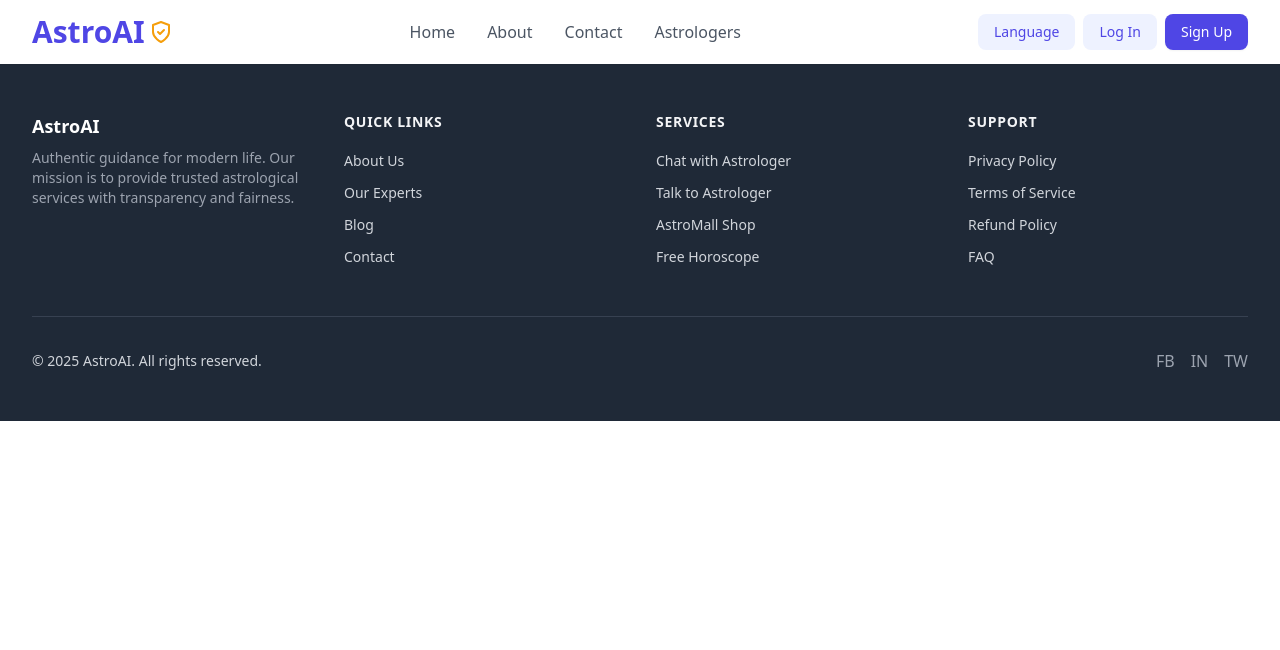
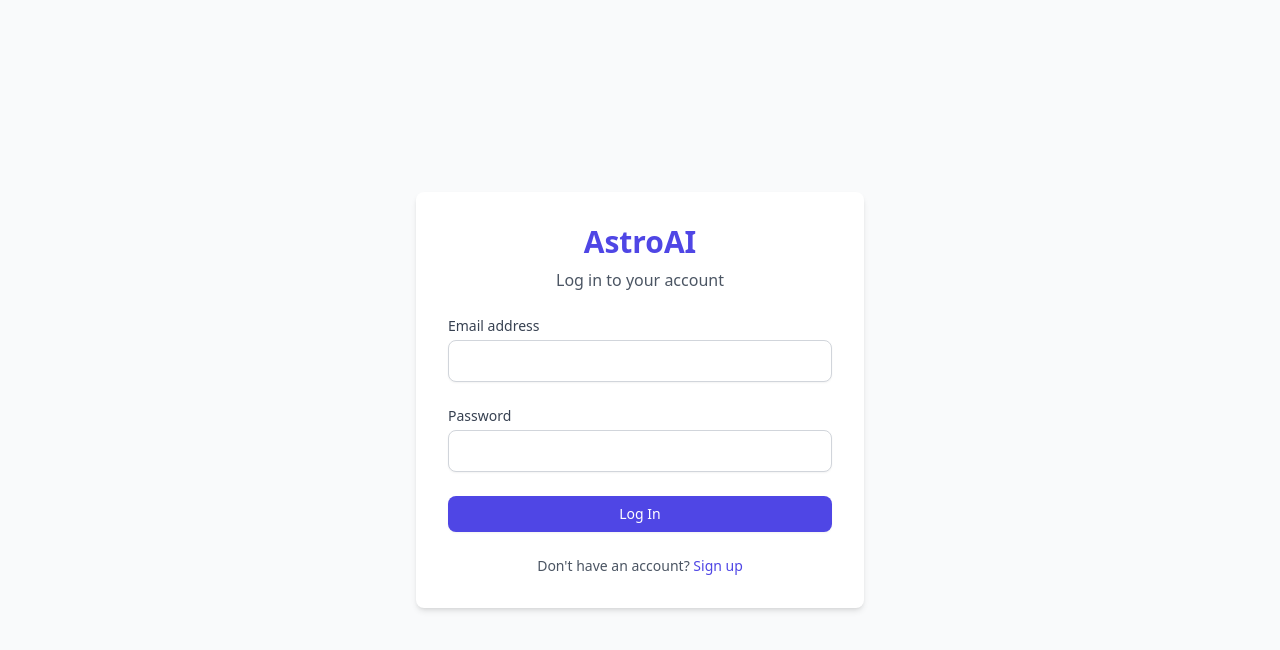
Before and after one commit to coderj001/AstraSakhi, a React (Create React App) app: page /login in a window 1280 px wide. Shown: the top 650 px of the page. Built offline with nearby package versions, Linux system fonts and the light colour scheme.

Commit message:
feat: added login and signup

```diff
--- a/src/App.js
+++ b/src/App.js
@@ -1,11 +1,13 @@
-import React, { useState } from 'react';
-import { Routes, Route } from 'react-router-dom';
+import React from 'react';
+import { Routes, Route, useLocation } from 'react-router-dom';
 import Header from './components/Header.js';
 import Footer from './components/Footer';
 import Home from './pages/Home';
 import About from './pages/About';
 import Contact from './pages/Contact';
 import Astrologers from './pages/Astrologers';
+import Login from './pages/Login';
+import Signup from './pages/Signup';
 
 import { IntlProvider } from 'react-intl';
 import enMessages from './lang/en.json';
@@ -16,12 +18,12 @@ const messages = {
   es: esMessages,
 };
 
-/**
- * Main App Component
- * This is the root component that renders all other components.
- */
-export default function App() {
-  const [language, setLanguage] = useState(navigator.language.split(/[-_]/)[0]);
+function App() {
+  const location = useLocation();
+  const showHeaderFooter = !['/login', '/signup'].includes(location.pathname);
+  const [language, setLanguage] = React.useState(
+    navigator.language.split(/[-_]/)[0],
+  );
 
   return (
     <IntlProvider
@@ -29,15 +31,19 @@ export default function App() {
       messages={messages[language] || messages.en}
     >
       <div className="font-sans antialiased text-gray-900 bg-white">
-        <Header setLanguage={setLanguage} />
+        {showHeaderFooter && <Header setLanguage={setLanguage} />}
         <Routes>
           <Route path="/" element={<Home />} />
           <Route path="/about" element={<About />} />
           <Route path="/contact" element={<Contact />} />
           <Route path="/astrologers" element={<Astrologers />} />
+          <Route path="/login" element={<Login />} />
+          <Route path="/signup" element={<Signup />} />
         </Routes>
-        <Footer />
+        {showHeaderFooter && <Footer />}
       </div>
     </IntlProvider>
   );
 }
+
+export default App;
--- a/src/components/Header.js
+++ b/src/components/Header.js
@@ -62,12 +62,18 @@ export default function Header({ setLanguage }) {
             >
               <FormattedMessage id="language.switcher" />
             </button>
-            <button className="px-4 py-2 text-sm font-medium text-indigo-600 bg-indigo-50 rounded-lg hover:bg-indigo-100">
+            <Link
+              to="/login"
+              className="px-4 py-2 text-sm font-medium text-indigo-600 bg-indigo-50 rounded-lg hover:bg-indigo-100"
+            >
               Log In
-            </button>
-            <button className="px-4 py-2 text-sm font-medium text-white bg-indigo-600 rounded-lg hover:bg-indigo-700 shadow-sm">
+            </Link>
+            <Link
+              to="/signup"
+              className="px-4 py-2 text-sm font-medium text-white bg-indigo-600 rounded-lg hover:bg-indigo-700 shadow-sm"
+            >
               Sign Up
-            </button>
+            </Link>
           </div>
 
           {/* Mobile Menu Button */}
@@ -147,12 +153,18 @@ export default function Header({ setLanguage }) {
             >
               <FormattedMessage id="language.switcher" />
             </button>
-            <button className="w-full px-4 py-2 text-sm font-medium text-indigo-600 bg-indigo-50 rounded-lg hover:bg-indigo-100">
+            <Link
+              to="/login"
+              className="w-full px-4 py-2 text-sm font-medium text-indigo-600 bg-indigo-50 rounded-lg hover:bg-indigo-100 text-center"
+            >
               Log In
-            </button>
-            <button className="w-full px-4 py-2 text-sm font-medium text-white bg-indigo-600 rounded-lg hover:bg-indigo-700 shadow-sm">
+            </Link>
+            <Link
+              to="/signup"
+              className="w-full px-4 py-2 text-sm font-medium text-white bg-indigo-600 rounded-lg hover:bg-indigo-700 shadow-sm text-center"
+            >
               Sign Up
-            </button>
+            </Link>
           </div>
         </div>
       )}
--- a/src/lang/en.json
+++ b/src/lang/en.json
@@ -4,5 +4,18 @@
   "nav.about": "About",
   "nav.contact": "Contact",
   "nav.astrologers": "Astrologers",
-  "language.switcher": "Language"
+  "language.switcher": "Language",
+  "login.title": "Log in to your account",
+  "login.email": "Email address",
+  "login.password": "Password",
+  "login.submit": "Log In",
+  "login.noAccount": "Don't have an account?",
+  "login.signupLink": "Sign up",
+  "signup.title": "Create a new account",
+  "signup.name": "Full name",
+  "signup.email": "Email address",
+  "signup.password": "Password",
+  "signup.submit": "Sign Up",
+  "signup.haveAccount": "Already have an account?",
+  "signup.loginLink": "Log in"
 }
--- a/src/lang/es.json
+++ b/src/lang/es.json
@@ -4,5 +4,18 @@
   "nav.about": "Sobre nosotros",
   "nav.contact": "Contacto",
   "nav.astrologers": "Astrólogos",
-  "language.switcher": "Idioma"
+  "language.switcher": "Idioma",
+  "login.title": "Inicia sesión en tu cuenta",
+  "login.email": "Correo electrónico",
+  "login.password": "Contraseña",
+  "login.submit": "Iniciar sesión",
+  "login.noAccount": "¿No tienes una cuenta?",
+  "login.signupLink": "Regístrate",
+  "signup.title": "Crea una nueva cuenta",
+  "signup.name": "Nombre completo",
+  "signup.email": "Correo electrónico",
+  "signup.password": "Contraseña",
+  "signup.submit": "Registrarse",
+  "signup.haveAccount": "¿Ya tienes una cuenta?",
+  "signup.loginLink": "Iniciar sesión"
 }
--- /dev/null
+++ b/src/pages/Login.js
@@ -0,0 +1,71 @@
+import React from 'react';
+import { Link } from 'react-router-dom';
+import { FormattedMessage } from 'react-intl';
+
+export default function Login() {
+  return (
+    <div className="flex items-center justify-center min-h-screen bg-gray-50">
+      <div className="w-full max-w-md p-8 space-y-6 bg-white rounded-lg shadow-md">
+        <div className="text-center">
+          <h2 className="text-3xl font-bold text-indigo-600">
+            <FormattedMessage id="app.title" />
+          </h2>
+          <p className="mt-2 text-gray-600">
+            <FormattedMessage id="login.title" />
+          </p>
+        </div>
+        <form className="space-y-6">
+          <div>
+            <label
+              htmlFor="email"
+              className="block text-sm font-medium text-gray-700"
+            >
+              <FormattedMessage id="login.email" />
+            </label>
+            <input
+              id="email"
+              name="email"
+              type="email"
+              autoComplete="email"
+              required
+              className="w-full px-3 py-2 mt-1 border border-gray-300 rounded-lg shadow-sm focus:ring-indigo-500 focus:border-indigo-500"
+            />
+          </div>
+          <div>
+            <label
+              htmlFor="password"
+              className="block text-sm font-medium text-gray-700"
+            >
+              <FormattedMessage id="login.password" />
+            </label>
+            <input
+              id="password"
+              name="password"
+              type="password"
+              autoComplete="current-password"
+              required
+              className="w-full px-3 py-2 mt-1 border border-gray-300 rounded-lg shadow-sm focus:ring-indigo-500 focus:border-indigo-500"
+            />
+          </div>
+          <div>
+            <button
+              type="submit"
+              className="w-full px-4 py-2 text-sm font-medium text-white bg-indigo-600 rounded-lg hover:bg-indigo-700 shadow-sm"
+            >
+              <FormattedMessage id="login.submit" />
+            </button>
+          </div>
+        </form>
+        <p className="text-sm text-center text-gray-600">
+          <FormattedMessage id="login.noAccount" />{' '}
+          <Link
+            to="/signup"
+            className="font-medium text-indigo-600 hover:text-indigo-500"
+          >
+            <FormattedMessage id="login.signupLink" />
+          </Link>
+        </p>
+      </div>
+    </div>
+  );
+}
--- /dev/null
+++ b/src/pages/Signup.js
@@ -0,0 +1,87 @@
+import React from 'react';
+import { Link } from 'react-router-dom';
+import { FormattedMessage } from 'react-intl';
+
+export default function Signup() {
+  return (
+    <div className="flex items-center justify-center min-h-screen bg-gray-50">
+      <div className="w-full max-w-md p-8 space-y-6 bg-white rounded-lg shadow-md">
+        <div className="text-center">
+          <h2 className="text-3xl font-bold text-indigo-600">
+            <FormattedMessage id="app.title" />
+          </h2>
+          <p className="mt-2 text-gray-600">
+            <FormattedMessage id="signup.title" />
+          </p>
+        </div>
+        <form className="space-y-6">
+          <div>
+            <label
+              htmlFor="name"
+              className="block text-sm font-medium text-gray-700"
+            >
+              <FormattedMessage id="signup.name" />
+            </label>
+            <input
+              id="name"
+              name="name"
+              type="text"
+              autoComplete="name"
+              required
+              className="w-full px-3 py-2 mt-1 border border-gray-300 rounded-lg shadow-sm focus:ring-indigo-500 focus:border-indigo-500"
+            />
+          </div>
+          <div>
+            <label
+              htmlFor="email"
+              className="block text-sm font-medium text-gray-700"
+            >
+              <FormattedMessage id="signup.email" />
+            </label>
+            <input
+              id="email"
+              name="email"
+              type="email"
+              autoComplete="email"
+              required
+              className="w-full px-3 py-2 mt-1 border border-gray-300 rounded-lg shadow-sm focus:ring-indigo-500 focus:border-indigo-500"
+            />
+          </div>
+          <div>
+            <label
+              htmlFor="password"
+              className="block text-sm font-medium text-gray-700"
+            >
+              <FormattedMessage id="signup.password" />
+            </label>
+            <input
+              id="password"
+              name="password"
+              type="password"
+              autoComplete="new-password"
+              required
+              className="w-full px-3 py-2 mt-1 border border-gray-300 rounded-lg shadow-sm focus:ring-indigo-500 focus:border-indigo-500"
+            />
+          </div>
+          <div>
+            <button
+              type="submit"
+              className="w-full px-4 py-2 text-sm font-medium text-white bg-indigo-600 rounded-lg hover:bg-indigo-700 shadow-sm"
+            >
+              <FormattedMessage id="signup.submit" />
+            </button>
+          </div>
+        </form>
+        <p className="text-sm text-center text-gray-600">
+          <FormattedMessage id="signup.haveAccount" />{' '}
+          <Link
+            to="/login"
+            className="font-medium text-indigo-600 hover:text-indigo-500"
+          >
+            <FormattedMessage id="signup.loginLink" />
+          </Link>
+        </p>
+      </div>
+    </div>
+  );
+}
```
